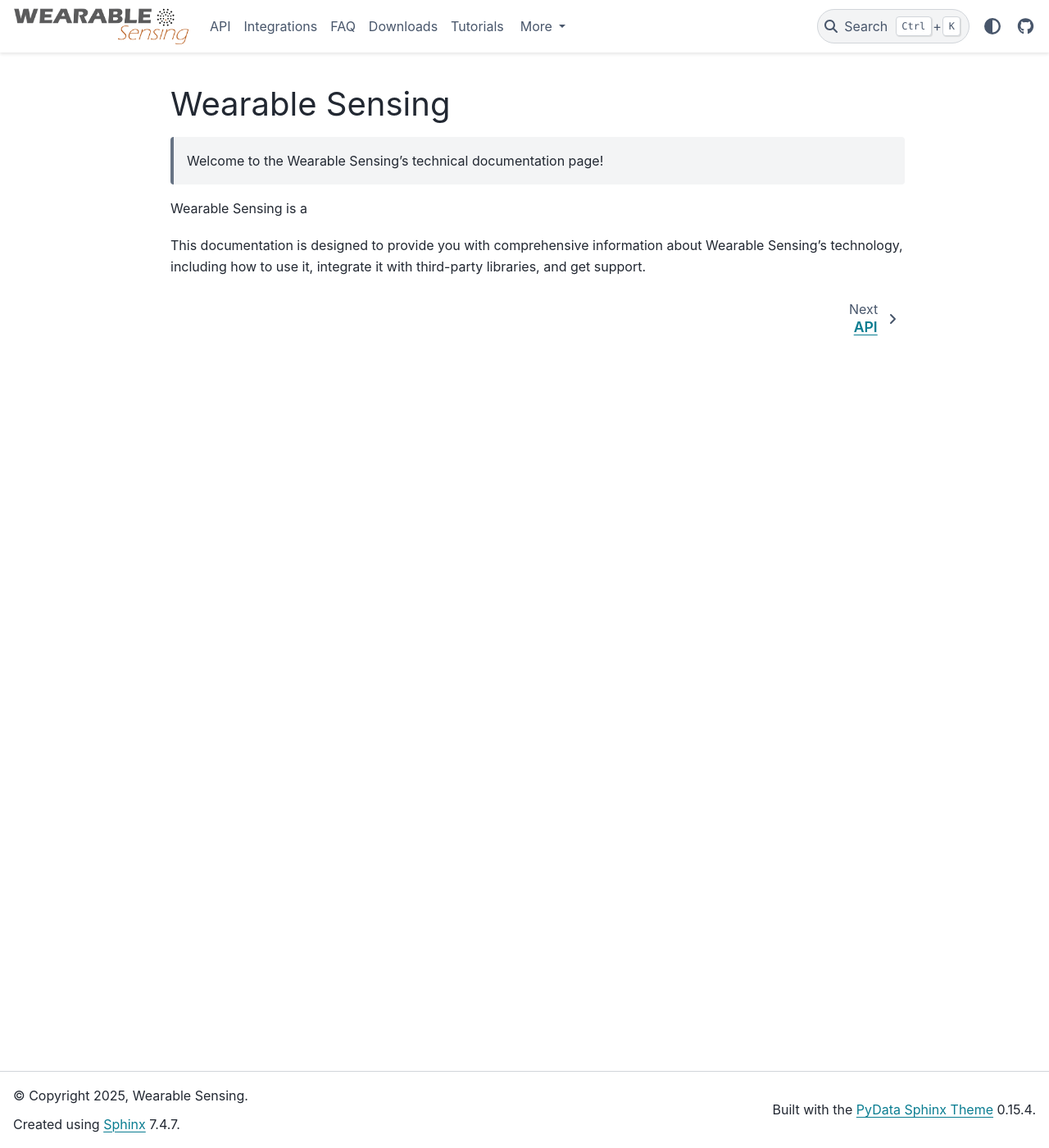
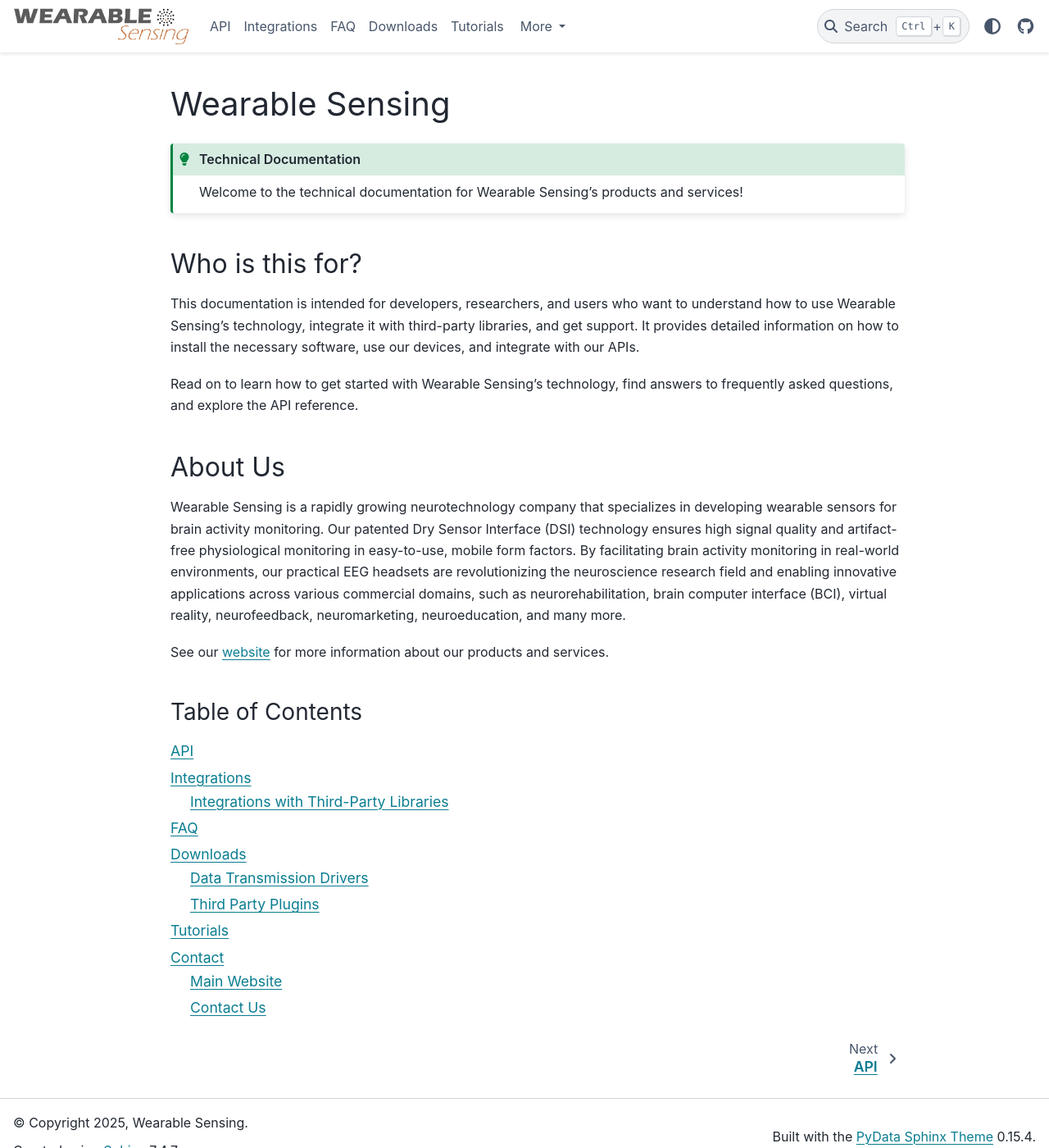
Before and after one commit to WearableSensing/wiki, a Sphinx documentation site: the page built from docs/index.md, in a window 1280 px wide and 1400 px high. Shown: the whole window at 82% size. Built offline with Sphinx 7.4.7 and the PyData theme 0.15.4, drawn with Linux system fonts in a browser that asks for light colours.

Commit message:
remove section navigation for faq and downloads. Small text cleanup

````diff
--- a/docs/conf.py
+++ b/docs/conf.py
@@ -65,6 +65,8 @@
   "help/*": [],
   "getting_started": [],
   "api/*": [],
+  "help/downloads/*": [],
+  "faq/*": [],
 }
 
 html_static_path = ['_static']
--- a/docs/index.md
+++ b/docs/index.md
@@ -1,15 +1,25 @@
 # Wearable Sensing
 
-> Welcome to the Wearable Sensing's technical documentation page!
 
-Wearable Sensing is a
+```{admonition} Technical Documentation
+:class: hint
+Welcome to the technical documentation for Wearable Sensing's products and services!
+```
 
-This documentation is designed to provide you with comprehensive information about Wearable Sensing's technology, including how to use it, integrate it with third-party libraries, and get support.
+### Who is this for?
+This documentation is intended for developers, researchers, and users who want to understand how to use Wearable Sensing's technology, integrate it with third-party libraries, and get support. It provides detailed information on how to install the necessary software, use our devices, and integrate with our APIs.
 
+Read on to learn how to get started with Wearable Sensing's technology, find answers to frequently asked questions, and explore the API reference.
 
+### About Us
+Wearable Sensing is a rapidly growing neurotechnology company that specializes in developing wearable sensors for brain activity monitoring. Our patented Dry Sensor Interface (DSI) technology ensures high signal quality and artifact-free physiological monitoring in easy-to-use, mobile form factors. By facilitating brain activity monitoring in real-world environments, our practical EEG headsets are revolutionizing the neuroscience research field and enabling innovative applications across various commercial domains, such as neurorehabilitation, brain computer interface (BCI), virtual reality, neurofeedback, neuromarketing, neuroeducation, and many more.
+
+See our [website](https://wearablesensing.com) for more information about our products and services.
+
+#### Table of Contents
 
 ```{toctree}
-:hidden:
+:maxdepth: 2
 
    API <api/index>
    Integrations <examples/index>
````
Also changed, not shown: docs/examples/mne/processing/filter.md (+0 -1 lines), docs/help/downloads/index.md (+6 -1 lines).
